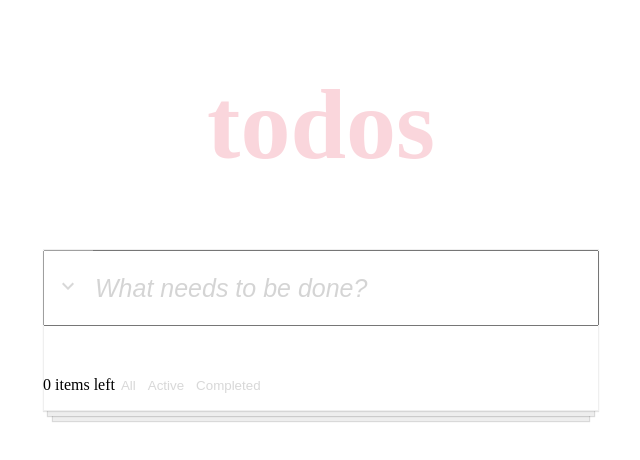
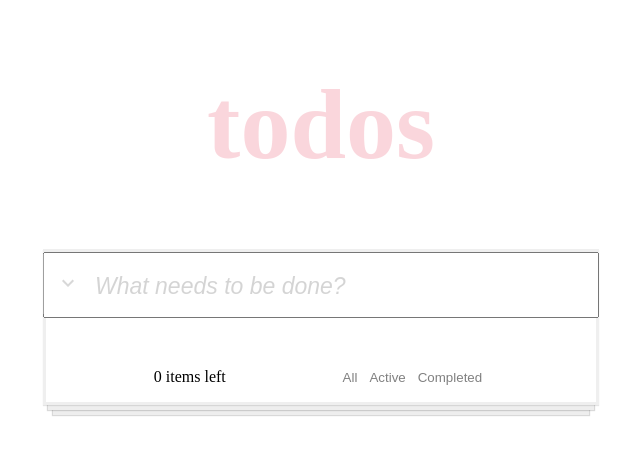
Before and after one commit to shreyam1006/todo-shreya, a React (Create React App) app: page / in a window 1280 px wide. Shown: the top 460 px of the page, without its empty margins (319-959 px from the left). Built offline with nearby package versions, Linux system fonts and the light colour scheme.

Commit message:
edit and buttons

```diff
--- a/src/components/App.css
+++ b/src/components/App.css
@@ -12,19 +12,20 @@ li{
   width: 500px;
   height: 50px;
   font-size: 25px;
-  border-bottom: 1px solid #cecece;
+  align-items: center;
+  border-bottom: 1px solid #e2dbdb ;
 }
 
 
 ::placeholder{
-  font-size: 25px;
+  font-size: 23px;
   opacity: 30%;
   font-style: italic;
 }
 
 .App input[type="text"]{
   width: 500px;
-  height: 70px;
+  height: 60px;
   font-size: 25px;
   padding-left: 50px;
 }
@@ -33,7 +34,6 @@ button{
   color:grey;
   background-color: white;
   border: none;
-  opacity: 30%;
 }
 
 
@@ -49,10 +49,10 @@ button{
 .container{
   display: flex;
   flex-direction: column;
-  margin-left: 354px;
-  margin-right: 354px;
+  margin-left: 28%;
+  margin-right: 28%;
   align-items: center;
-  border: 1px solid #efefef;
+  border: 3px solid #efefef;
   box-shadow:
     0 1px 1px rgba(0,0,0,0.10),
     0 10px 0 -5px #eee,
@@ -69,11 +69,19 @@ button{
 
 .allbutton{
   position: absolute;
-  height: 75px;
+  margin-top: 2px;
+  height: 60px;
   width: 50px;
+  opacity: 30%;
 }
 
 .status{
   display: flex;
   flex-direction: row;
+  justify-content: space-evenly;
+  align-items: center;
 }
+
+.icon{
+  opacity: 40%;
+}
--- a/src/components/App.js
+++ b/src/components/App.js
@@ -2,8 +2,6 @@ import React from 'react';
 import './App.css';
 import Title from './Title';
 import Container from './Container'
-
-// import ListCom from 'ListCom';
 
 
 class App extends React.Component {
--- a/src/components/Container.js
+++ b/src/components/Container.js
@@ -1,6 +1,5 @@
 import React from 'react'
 import InputContainer from './InputContainer'
-// import TodoListItem from './TodoListItem'
 
 class Container extends React.Component {
     constructor(props) {
--- a/src/components/InputContainer.js
+++ b/src/components/InputContainer.js
@@ -6,15 +6,20 @@ import ListItem from './shared/ListItem'
 class InputContainer extends React.Component {
     constructor(props) {
         super(props);
-        const { newItem, list } = props
         this.state = {
-            newItem: newItem,
-            list: list
+            newItem: '',
+            list: [],
+            listMode: 'all',
+            newListItem:''
         }
         this.handleClick = this.handleClick.bind(this);
         this.addItem = this.addItem.bind(this);
+        this.updateInput= this.updateInput.bind(this);
         this.deleteItem = this.deleteItem.bind(this);
+        this.editItem = this.editItem.bind(this);
+        this.replaceItem = this.replaceItem.bind(this);
         this.handleAll = this.handleAll.bind(this);
+        this.clearCompleted = this.clearCompleted.bind(this);
     }
 
     handleClick(id) {
@@ -27,7 +32,7 @@ class InputContainer extends React.Component {
                 return item
             })
         });
-        console.log(id)
+        console.log(this.list)
     }
 
     handleAll() {
@@ -59,17 +64,59 @@ class InputContainer extends React.Component {
             list: [...this.state.list, {
                 id: new Date(),
                 value: this.state.newItem.slice(),
-                isCompleted: false
+                isCompleted: false,
+                edit:false
             }],
             newItem: ""
         });
     }
 
     deleteItem(id) {
-        this.setState({ list: [...this.state.list].filter(item => item.id !== id) });
+        this.setState({ list: [...this.state.list].filter(item => item.id !== id)})
+    }
+
+    editItem(id){
+        this.setState({list: [...this.state.list].map(item=>{
+            if(item.id===id){
+                item.edit=true
+            }
+            return item
+        })})
+    }
+
+    replaceItem(id){
+        this.setState({list: [...this.state.list].map(item=>{
+            if(item.id===id){
+                item.value=this.state.newListItem
+                item.edit=false
+            }
+            return item
+        })})
+
+    }
+
+    listToShow(){
+        if(this.state.listMode==='all'){
+            return this.state.list
+        }
+        if(this.state.listMode==='active'){
+            return [...this.state.list].filter(item => item.isCompleted === false)
+        }
+        if(this.state.listMode==='completed'){
+            return [...this.state.list].filter(item => item.isCompleted === true)
+        }
+        return [...this.state.list].filter(item => item.isCompleted === false)
+
+    }
+
+
+
+    clearCompleted() {
+        this.setState({ list: [...this.state.list].filter(item => item.isCompleted === false) })
     }
 
     render() {
+
         return (
             <div className="inputcontainer">
 
@@ -85,14 +132,31 @@ class InputContainer extends React.Component {
                     onKeyDown={e => e.key === "Enter" && this.addItem()}
                 />
 
-                <ListItem list={this.state.list} onclick={this.handleClick} ondelete={this.deleteItem} />
+                <ol>
+                    {this.listToShow().map(item =>
+
+                        <ListItem iscompleted={item.isCompleted}
+                            value={item.value}
+                            id={item.id}
+                            edit={item.edit}
+                            newListItem={this.state.newListItem}
+                            onclick={this.handleClick}
+                            ondelete={this.deleteItem}
+                            onedit={this.editItem}
+                            updateinput={this.updateInput}
+                            replaceitem={this.replaceItem}
+                        />)}
+                </ol>
 
                 <br />
                 <div className="status">
                     <p>{this.itemsLeft()} items left</p>
-                    <button>All</button>
-                    <button>Active</button>
-                    <button>Completed</button>
+                    <div >
+                        <button onClick={()=>{this.setState({listMode:'all'})}}>All</button>
+                        <button onClick={()=>this.setState({listMode:'active'})}>Active</button>
+                        <button onClick={()=>this.setState({listMode:'completed'})}>Completed</button>
+                    </div>
+                    <button className='clearcompleted' onClick={this.clearCompleted} style={{ display: this.state.list.length-this.itemsLeft() >= 1 ? 'inline' : 'none' }}>Clear Completed</button>
                 </div>
             </div>
 
--- a/src/components/shared/Input.js
+++ b/src/components/shared/Input.js
@@ -1,15 +1,10 @@
 import React from 'react'
 
 class Input extends React.Component{
-    constructor(props){
-        super(props);
-        this.state={
-        }
-    }
 
     render(){
         return(
-            <input type={this.props.type} value={this.props.value} onChange={this.props.onChange}
+            <input type={this.props.type} value={this.props.value} onChange={this.props.onChange} style={this.props.style}
             placeholder={this.props.placeholder} onKeyDown={this.props.onKeyDown}/>
         )
     }
--- a/src/components/shared/ListItem.js
+++ b/src/components/shared/ListItem.js
@@ -1,30 +1,40 @@
 import React from 'react'
 import CheckCircleOutlinedIcon from '@mui/icons-material/CheckCircleOutlined';
 import CircleOutlinedIcon from '@mui/icons-material/CircleOutlined';
+import Input from './Input'
 
 class ListItem extends React.Component {
 
     constructor(props) {
         super(props);
-
+        this.state = {
+            newListItem: ''
+        }
     }
 
     render() {
         return (
-            <ul>
-                {[...this.props.list].map(item => {
-                    return (
+            <div>
+                <li style={{ textDecoration: this.props.iscompleted ? 'line-through' : 'none' }} key={this.props.id}  >
+                    <div onDoubleClick={() => this.props.onedit(this.props.id)} style={{ display: this.props.edit ? 'none' : 'flex' }}>
+                        <button className="icon" onClick={() => this.props.onclick(this.props.id)}>
+                            {this.props.iscompleted ? <CheckCircleOutlinedIcon /> : <CircleOutlinedIcon />}
+                        </button>
+                        {this.props.value}
+                        <button className="cross"  onClick={() => this.props.ondelete(this.props.id)}>x</button>
+                    </div>
 
-                        <li style={{ textDecoration: item.isCompleted ? 'line-through' : 'none' }} key={item.id} >
-                            <button onClick={() => this.props.onclick(item.id)}>
-                                {item.isCompleted ? <CheckCircleOutlinedIcon /> : <CircleOutlinedIcon />}
-                            </button>
-                            {item.value}
-                            <button className="cross" onClick={() => this.props.ondelete(item.id)}>x</button>
-                        </li>
-                    )
-                })}
-            </ul>
+                    <Input type="text"
+                        value={this.state.newItem}
+                        onChange={e => this.props.updateinput("newListItem", e.target.value)}
+                        onKeyDown={e => e.key === "Enter" && this.props.replaceitem(this.props.id)}
+                        placeholder={this.props.value}
+                        style={{ display: this.props.edit ? 'flex' : 'none' }}
+                    />
+                </li>
+
+
+            </div>
         )
     }
 
```
